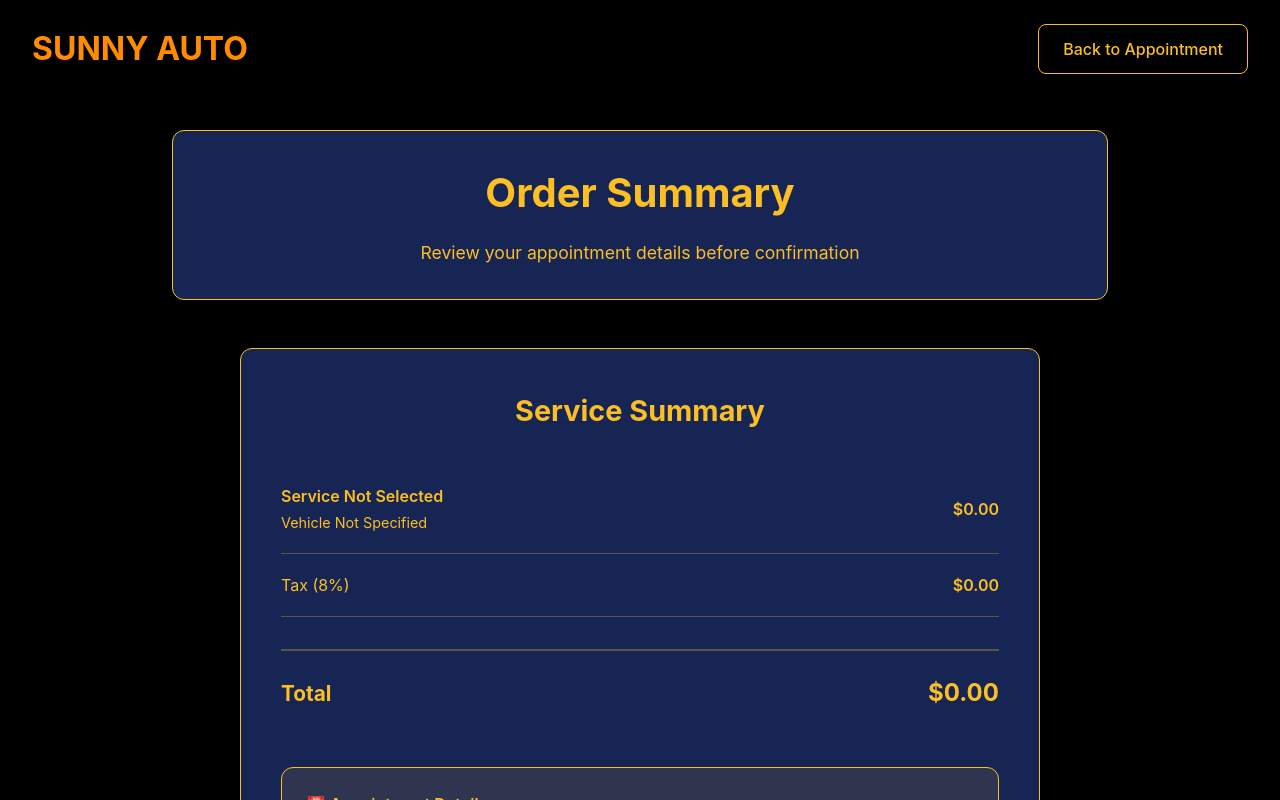
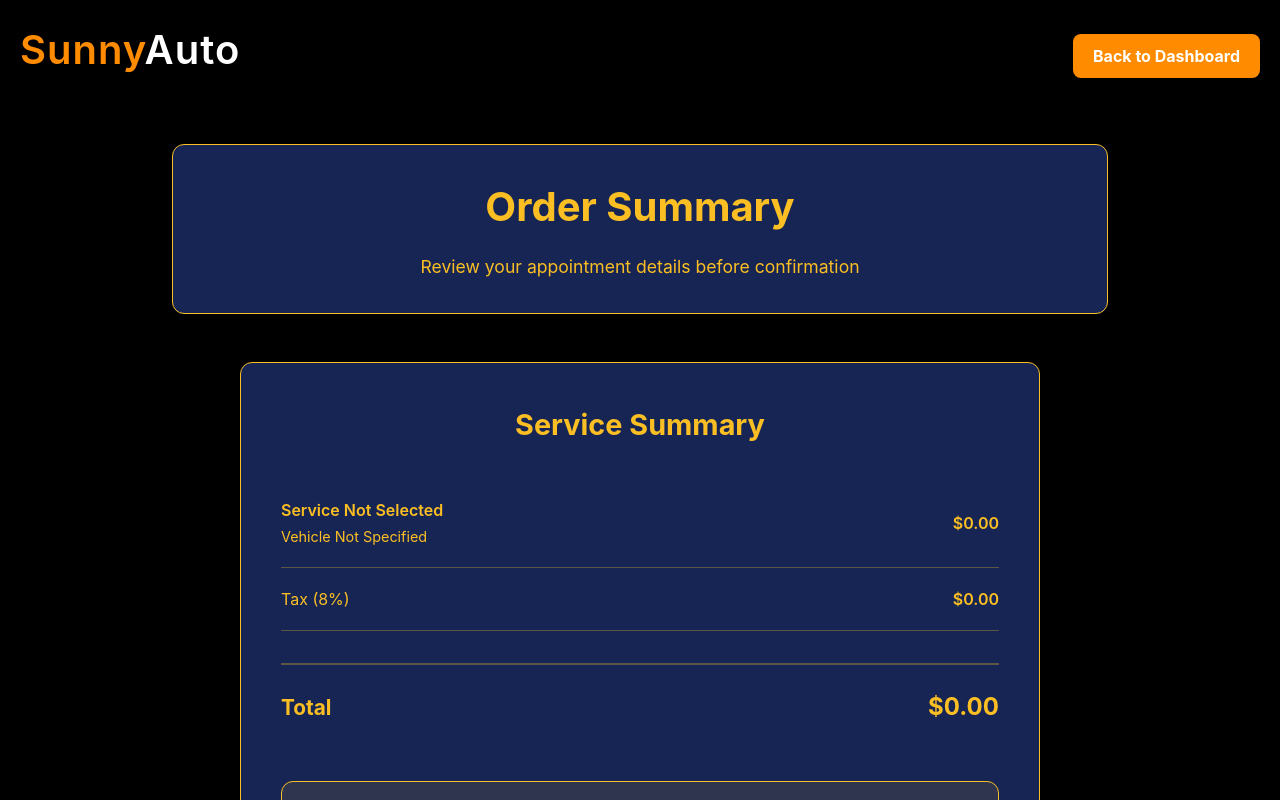
Before and after one commit to mehtabdevelops/mechanicshop, a Next.js app: page /Payment in a window 1280 px wide. Shown: the top 800 px of the page. Built offline with nearby package versions, Linux system fonts and the light colour scheme.

Commit message:
Updated button function
You can click "Sunny Auto" to go back to the main homepage, and you can click "Back to Dashboard" to return to AdminHome

```diff
--- a/app/Payment/page.tsx
+++ b/app/Payment/page.tsx
@@ -2,6 +2,7 @@
 
 import React, { useState, useEffect } from 'react';
 import { useRouter, useSearchParams } from 'next/navigation';
+
 
 // Define the service prices with a type
 interface ServicePrices {
@@ -125,50 +126,56 @@ const OrderSummary = () => {
       padding: '0'
     }}>
       {/* Navigation */}
-      <nav style={{
-        background: '#000000',
-        padding: '1.5rem 2rem',
+      <header
+  style={{
+    position: 'relative',
+    zIndex: 2,
+    padding: '20px',
     display: 'flex',
     justifyContent: 'space-between',
     alignItems: 'center',
-        position: 'sticky',
-        top: 0,
-        zIndex: 40,
-        boxShadow: '0 4px 6px rgba(0, 0, 0, 0.05)',
+    backgroundColor: 'rgba(0, 0, 0, 0.9)',
     marginBottom: '2rem',
-      }}>
-        <div>
-          <h1 style={{
-            fontSize: '2.0rem',
-            fontWeight: '700',
-            color: '#FF8C00',
-            cursor: 'pointer'
-          }} onClick={() => router.push('/')}>
-            SUNNY AUTO
+  }}
+>
+  {/* Clickable logo */}
+  <h1
+    onClick={() => router.push('/')}
+    style={{
+      fontSize: '2.5rem',
+      fontWeight: '600',
+      marginBottom: '0.75rem',
+      letterSpacing: '1px',
+      cursor: 'pointer',
+    }}
+  >
+    <span style={{ color: '#ff8c00' }}>Sunny</span>
+    <span style={{ color: '#ffffff' }}>Auto</span>
   </h1>
-        </div>
 
-        <button style={{
-          background: 'transparent',
-          color: '#fbbf24',
-          padding: '0.75rem 1.5rem',
+  {/* Back to Dashboard button */}
+  <button
+    onClick={() => router.push('/AdminHome')}
+    style={{
+      backgroundColor: '#ff8c00',
+      color: '#ffffff',
+      padding: '10px 20px',
       borderRadius: '8px',
-          fontWeight: '500',
-          border: '1px solid #fbbf24',
+      border: 'none',
       cursor: 'pointer',
-          transition: 'all 0.2s ease',
-          fontSize: '1rem'
+      fontWeight: 'bold',
+      transition: 'background 0.3s ease',
     }}
     onMouseOver={(e) => {
-          e.currentTarget.style.backgroundColor = 'rgba(251, 191, 36, 0.1)';
+      e.currentTarget.style.backgroundColor = '#ffa733';
     }}
     onMouseOut={(e) => {
-          e.currentTarget.style.backgroundColor = 'transparent';
+      e.currentTarget.style.backgroundColor = '#ff8c00';
     }}
-        onClick={() => router.push('/Appointment')}>
-          Back to Appointment
+  >
+    Back to Dashboard
   </button>
-      </nav>
+</header>
 
       {/* Main Content */}
       <div style={{
```
Lines whose indentation alone changed are shown as unchanged.
